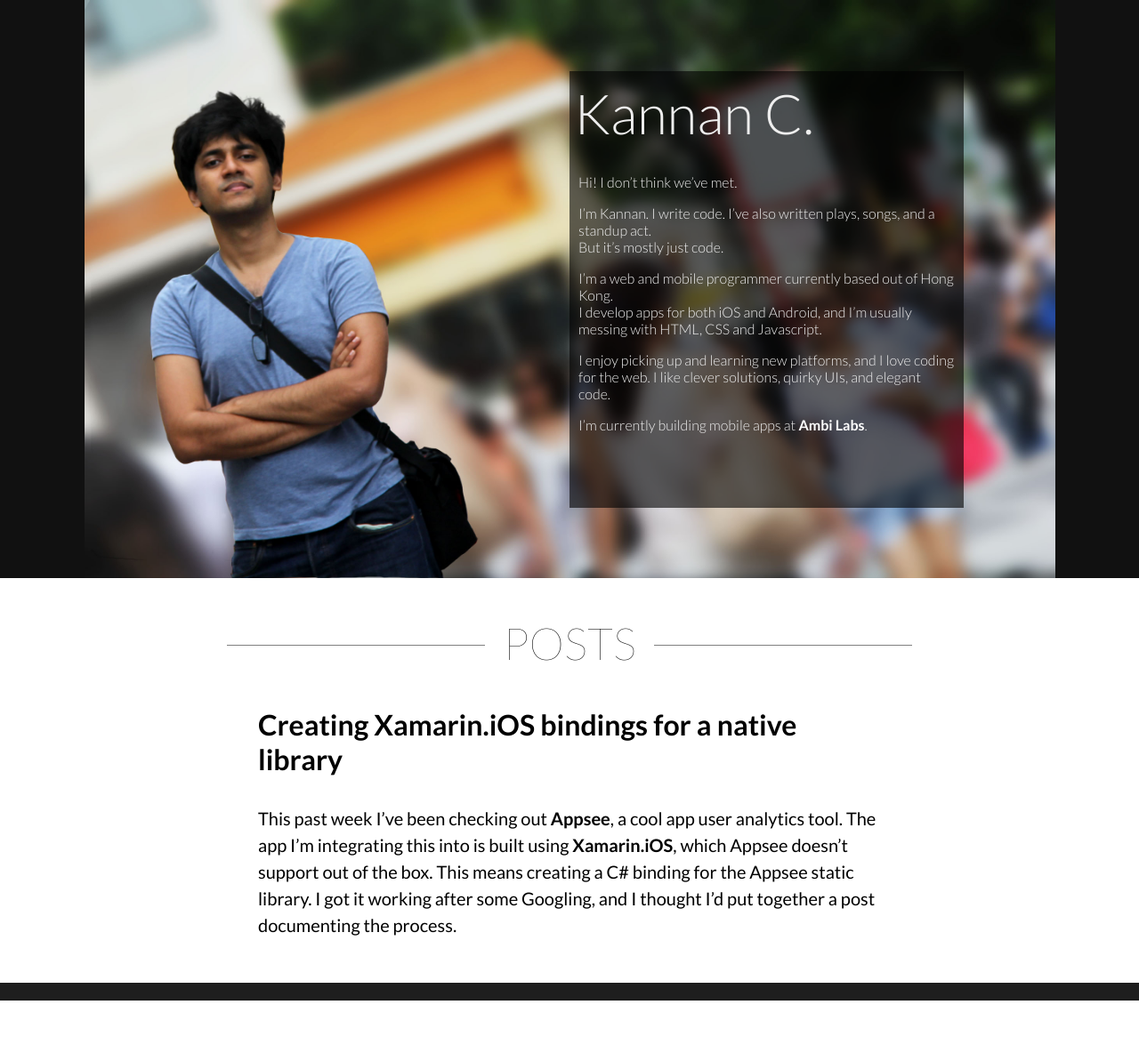
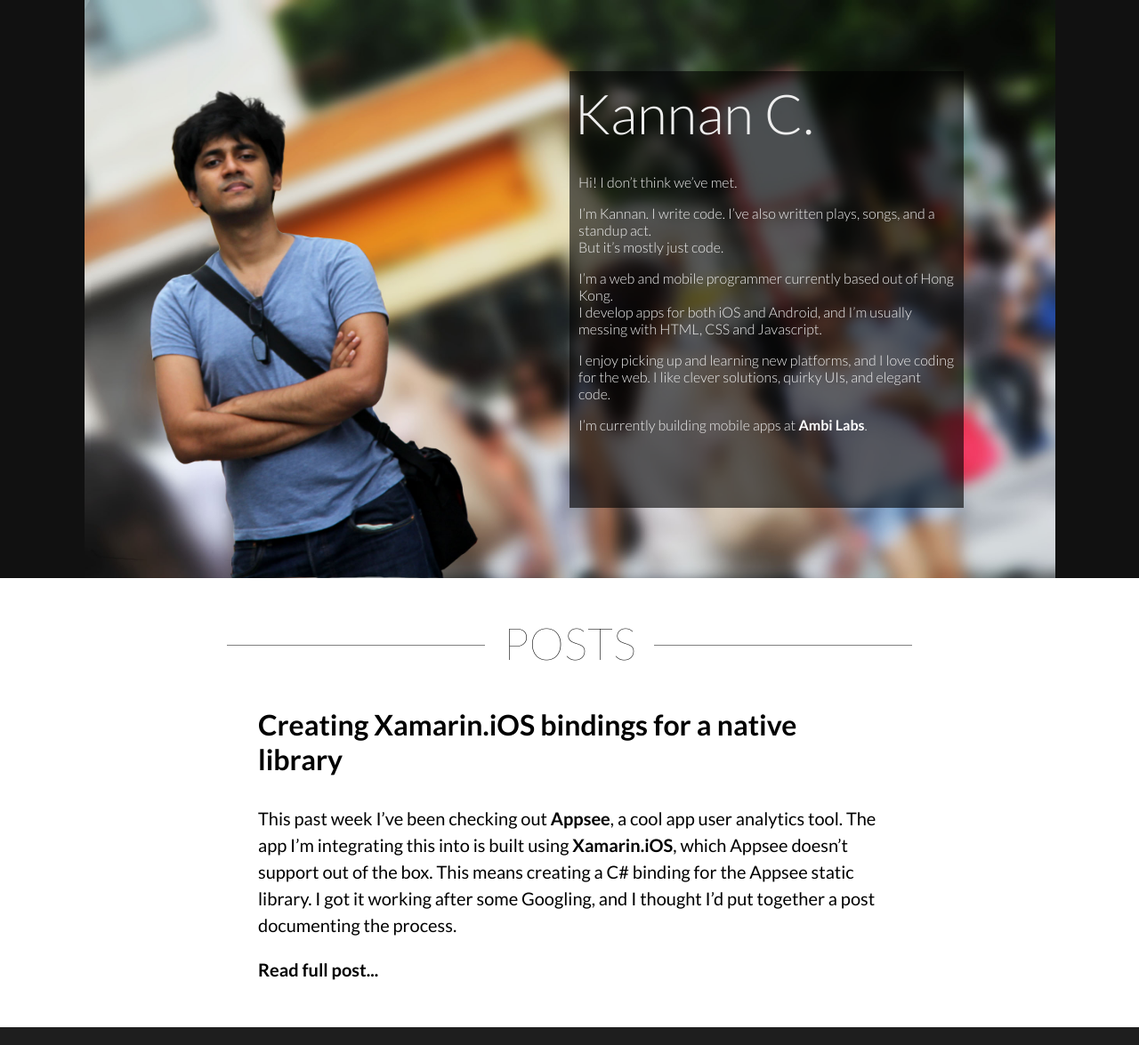
Before and after one commit to kannan-chandra/kannan-chandra.com, a Jekyll site: the page built from index.html, in a window 1280 px wide. Shown: the whole page at 89% size. Built offline with Jekyll 4.4.1, drawn with Linux system fonts in a browser that asks for light colours; some web fonts are replaced; before the commit the page ends 1125 px from its top, so only the background shows below that.

Commit message:
read more link

```diff
--- a/index.html
+++ b/index.html
@@ -58,6 +58,7 @@ title: Your New Jekyll Site
           <!-- {{ post.date | date_to_string }} -->
       		<a href="{{ post.url }}"><h3>{{ post.title }}</h3></a>
       		{{ post.excerpt }}
+          <p><a href="{{ post.url }}">Read full post...</a></p>
       	</div>
       {% endfor %}
 
```
Also changed, not shown: 1 other file.
